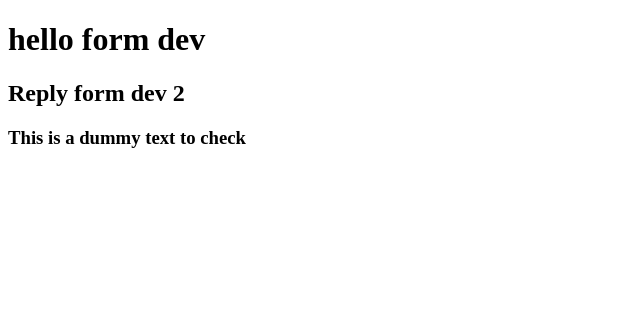
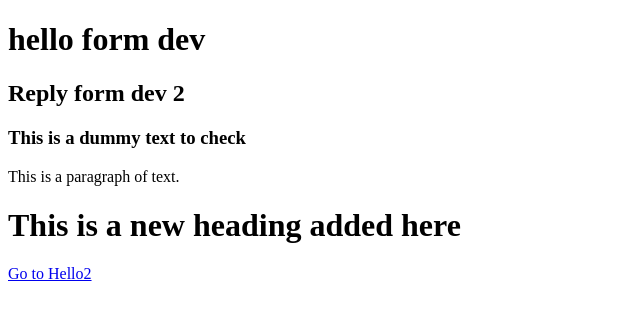
Before and after one commit to ankitmishragithub/gitlearn, a plain HTML site: page new/hello.html in a window 1280 px wide. Shown: the whole page, without its empty margins (0-640 px from the left). Drawn offline with Linux system fonts and the light colour scheme.

Commit message:
udayan_changes

```diff
--- a/new/hello.html
+++ b/new/hello.html
@@ -9,5 +9,10 @@
     <h1>hello form dev</h1>
     <h2>Reply form dev 2</h2>
     <h3>This is a dummy text to check </h3>
+    <div>
+        <p>This is a paragraph of text.</p>
+        <h1>This is a new heading added here </h1>
+        <a href="hello2.html">Go to Hello2</a>
+    </div>
 </body>
 </html>
```
